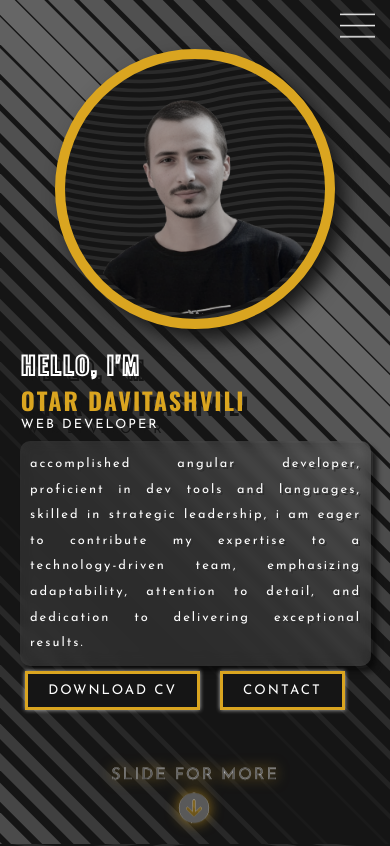
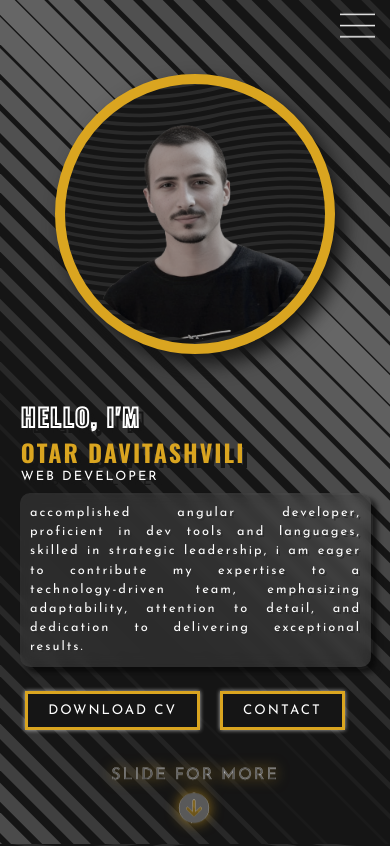
Before and after one commit to WERSIT35/Portfolio, an Angular app: page / in a window 390 px wide. Shown: the top 846 px of the page. Built offline with nearby package versions, Linux system fonts and the light colour scheme.

Commit message:
responsive

```diff
--- a/src/app/main/main.component.scss
+++ b/src/app/main/main.component.scss
@@ -809,10 +809,13 @@ main {
         }
         .txtContainer{
           width: 90%;
+          p{
+            line-height: 1.5;
+          }
         }
       }
       .buttons{
-        transform: translateY(-65px);
+        transform: translateY(-45px);
       }
       .image {
         transform: translateY(40px);
```
